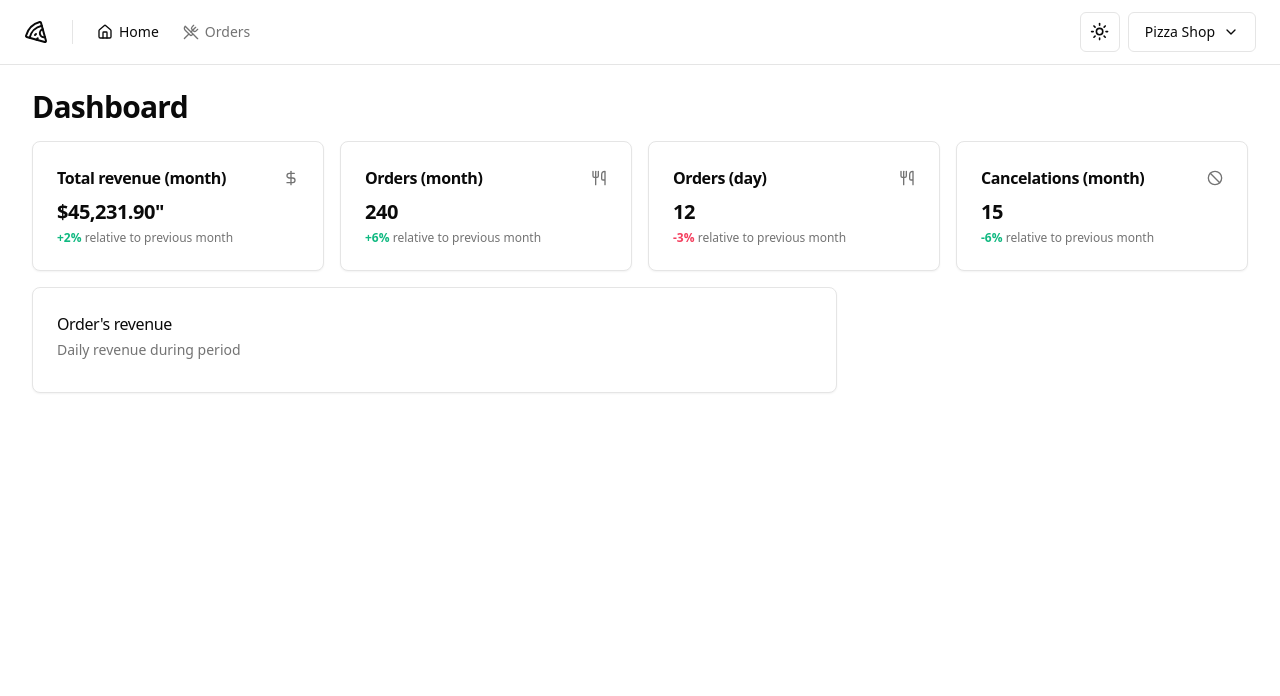
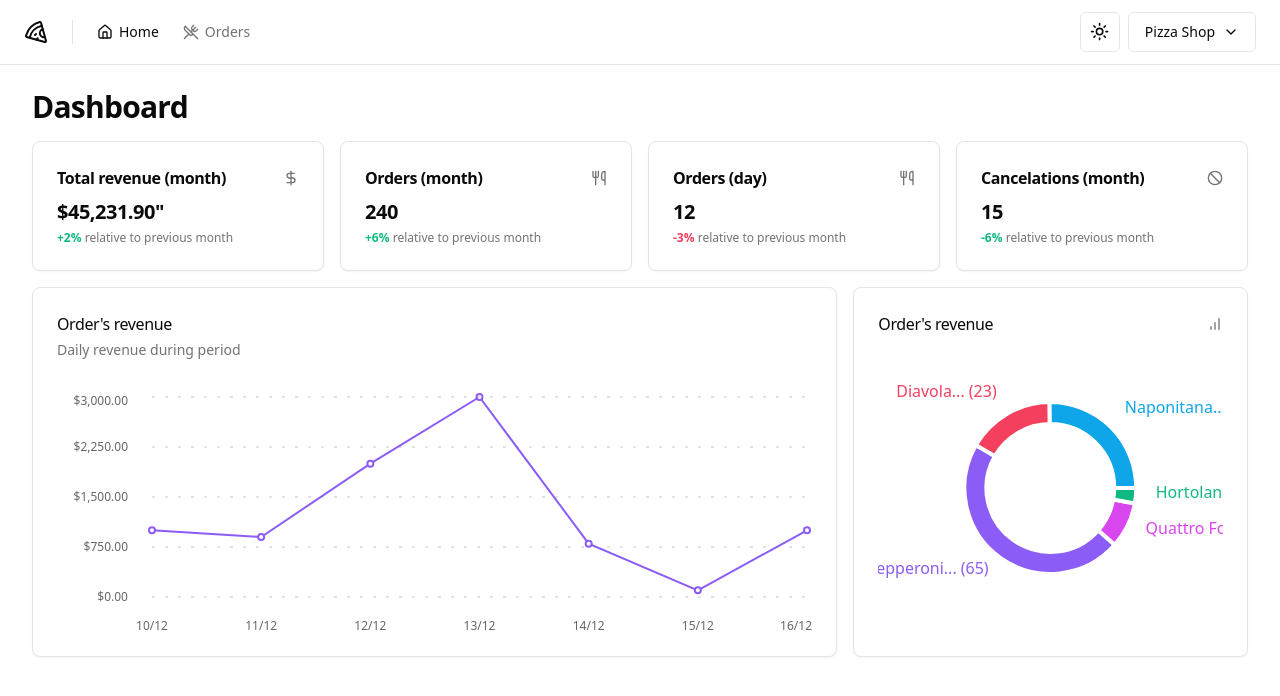
Before and after one commit to AmadeuGMeniconiDeveloper/rocketseat-pizzashop, a React (Vite) app: page / in a window 1280 px wide. Shown: the top 696 px of the page. Built offline with nearby package versions, Linux system fonts and the light colour scheme.

Commit message:
Pie chart

```diff
--- a/package.json
+++ b/package.json
@@ -27,6 +27,7 @@
     "react-helmet-async": "^2.0.5",
     "react-hook-form": "^7.53.0",
     "react-router-dom": "^6.26.2",
+    "recharts": "^2.12.7",
     "sonner": "^1.5.0",
     "sort-by": "^1.2.0",
     "tailwind-merge": "^2.5.2",
--- a/src/pages/app/dashboard/dashboard.tsx
+++ b/src/pages/app/dashboard/dashboard.tsx
@@ -4,6 +4,7 @@ import { MonthlyOrdersAmountCard } from "./monthly-orders-amount-card";
 import { DailyOrdersAmountCard } from "./daily-orders-amount-card copy";
 import { MonthlyCanceledOrdersAmountCard } from "./monthly-canceled-orders-amount-card";
 import { RevenueChart } from "./revenue-chart";
+import { PopularProductsChart } from "./popular-products-chart";
 
 export function Dashboard() {
   return (
@@ -21,6 +22,7 @@ export function Dashboard() {
 
       <div className="grid grid-cols-9 gap-4">
         <RevenueChart />
+        <PopularProductsChart />
       </div>
     </>
   );
--- /dev/null
+++ b/src/pages/app/dashboard/popular-products-chart.tsx
@@ -0,0 +1,66 @@
+import { Card, CardContent, CardHeader, CardTitle } from "@/components/ui/card";
+
+import { PieChart, ResponsiveContainer, Pie, Cell } from "recharts";
+import { BarChart } from "lucide-react";
+import colors from "tailwindcss/colors";
+
+const data = [
+  { name: "Naponitana", amount: 35 },
+  { name: "Diavola", amount: 23 },
+  { name: "Pepperoni", amount: 65 },
+  { name: "Quattro Formaggi", amount: 12 },
+  { name: "Hortolana", amount: 4 },
+];
+
+const CHART_COLORS = [
+  colors.sky[500],
+  colors.rose[500],
+  colors.violet[500],
+  colors.fuchsia[500],
+  colors.emerald[500],
+];
+
+export function PopularProductsChart() {
+  return (
+    <Card className="col-span-3">
+      <CardHeader className="pb-8">
+        <div className="flex items-center justify-between">
+          <CardTitle className="text-base font-medium">
+            Order's revenue
+          </CardTitle>
+          <BarChart className="h-4 w-4 text-muted-foreground" />
+        </div>
+      </CardHeader>
+      <CardContent>
+        <ResponsiveContainer width="100%" height={240}>
+          <PieChart>
+            <Pie
+              data={data}
+              dataKey="amount"
+              nameKey="product"
+              cx="50%"
+              cy="50%"
+              outerRadius={86}
+              innerRadius={64}
+              strokeWidth={4}
+              label={({ name, amount }) =>
+                `${name.substring(0, 12).concat("...")} (${amount})`
+              }
+              labelLine={false}
+            >
+              {data.map((_, index) => {
+                return (
+                  <Cell
+                    className="stroke-background outline-none hover:opacity-60"
+                    key={`cell-${index}`}
+                    fill={CHART_COLORS[index]}
+                  />
+                );
+              })}
+            </Pie>
+          </PieChart>
+        </ResponsiveContainer>
+      </CardContent>
+    </Card>
+  );
+}
--- a/src/pages/app/dashboard/revenue-chart.tsx
+++ b/src/pages/app/dashboard/revenue-chart.tsx
@@ -1,14 +1,34 @@
 import {
   Card,
+  CardContent,
   CardDescription,
   CardHeader,
   CardTitle,
 } from "@/components/ui/card";
+import colors from "tailwindcss/colors";
+
+import {
+  LineChart,
+  ResponsiveContainer,
+  XAxis,
+  YAxis,
+  CartesianGrid,
+  Line,
+} from "recharts";
+
+const data = [
+  { date: "10/12", revenue: 1000 },
+  { date: "11/12", revenue: 900 },
+  { date: "12/12", revenue: 2000 },
+  { date: "13/12", revenue: 3000 },
+  { date: "14/12", revenue: 800 },
+  { date: "15/12", revenue: 100 },
+  { date: "16/12", revenue: 1000 },
+];
 
 export function RevenueChart() {
   return (
-    <div className="col-span-6">
-      <Card>
+    <Card className="col-span-6">
       <CardHeader className="flex-row items-center justify-between pb-8">
         <div className="space-y-1">
           <CardTitle className="text-base font-medium">
@@ -17,7 +37,44 @@ export function RevenueChart() {
           <CardDescription>Daily revenue during period</CardDescription>
         </div>
       </CardHeader>
+      <CardContent>
+        <ResponsiveContainer width="100%" height={240}>
+          <LineChart data={data}>
+            <XAxis
+              dataKey="date"
+              fontSize={12}
+              tickLine={false}
+              axisLine={false}
+              dy={16}
+            />
+            <YAxis
+              fontSize={12}
+              axisLine={false}
+              tickLine={false}
+              width={90}
+              dx={-16}
+              tickFormatter={(value: number) =>
+                value.toLocaleString("en", {
+                  style: "currency",
+                  currency: "USD",
+                })
+              }
+            />
+            <Line
+              type="linear"
+              strokeWidth={2}
+              dataKey="revenue"
+              stroke={colors.violet[500]}
+            />
+
+            <CartesianGrid
+              className="stroke-muted-foreground/40"
+              vertical={false}
+              strokeDasharray="3 10"
+            />
+          </LineChart>
+        </ResponsiveContainer>
+      </CardContent>
     </Card>
-    </div>
   );
 }
```
Also changed, not shown: 1 other file (tests, documents, lock files or other folders). Lines whose indentation alone changed are shown as unchanged.
